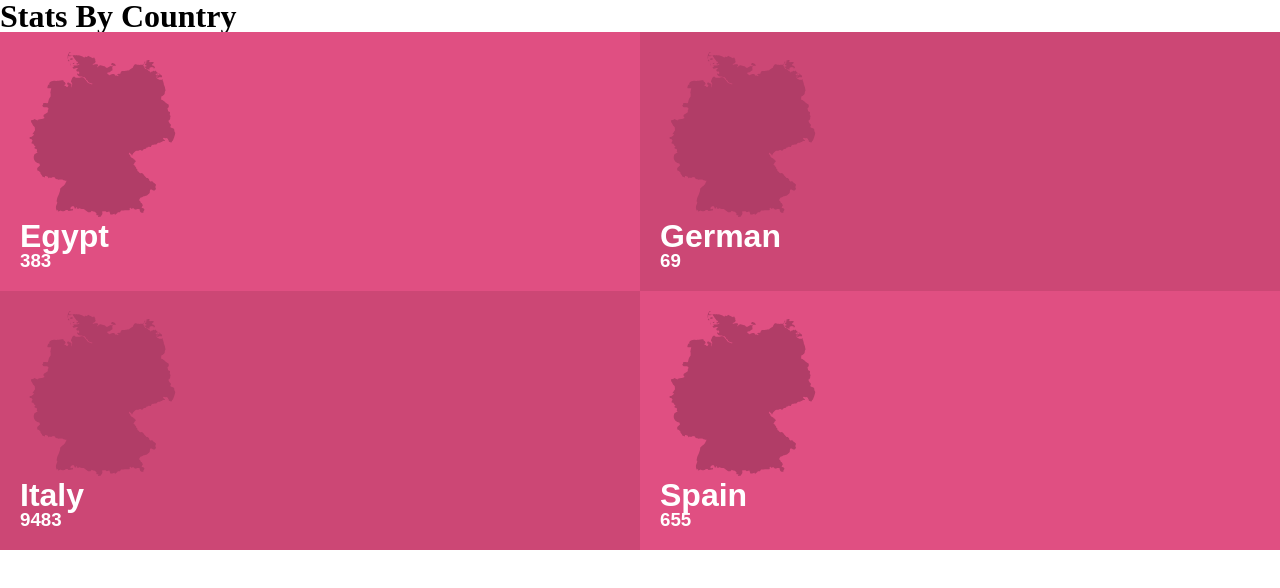
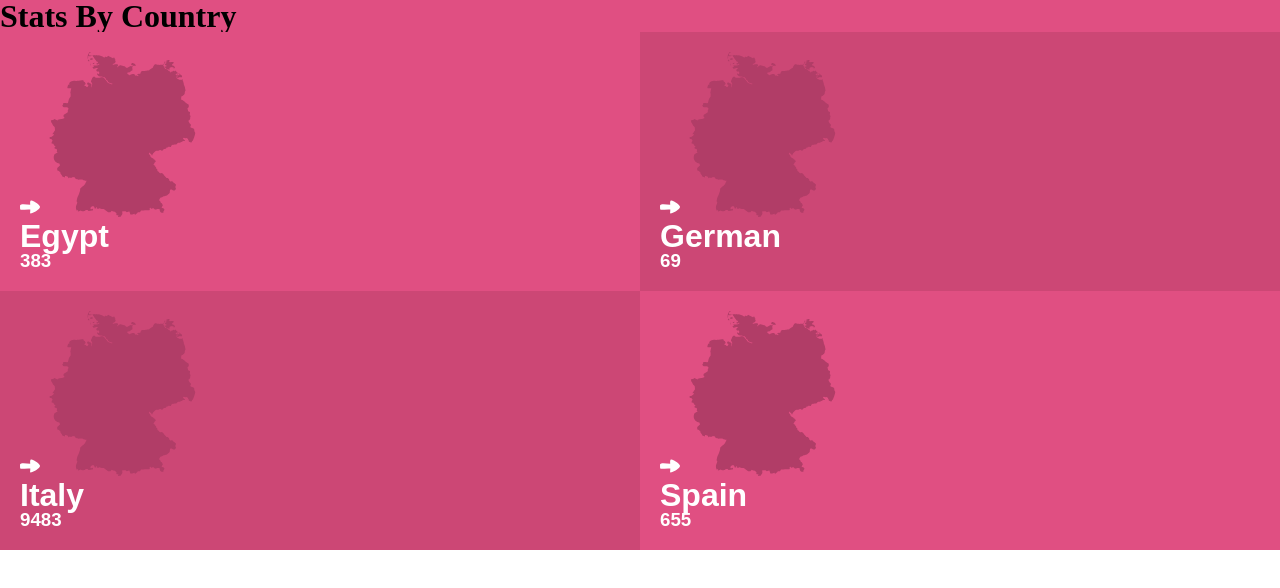
Before and after one commit to Abdona/Covid19, a React (Create React App) app: page / in a window 1280 px wide. Shown: the top 588 px of the page. Built offline with nearby package versions, Linux system fonts and the light colour scheme.

Commit message:
Use grid to style home page

```diff
--- a/src/components/countrycomponent.js
+++ b/src/components/countrycomponent.js
@@ -3,12 +3,14 @@
 import { Link } from 'react-router-dom';
 import style from './countrycomponent.module.css';
 import flag from '../assets/country.svg';
+import navarrow from '../assets/right-arrow.svg';
 
 const Country = (props) => {
   const stylex = props.class === 'even' ? style.country1 : style.country2;
   return (
     <Link to="/description" className={style.Link}>
       <div className={stylex}>
+        <img src={navarrow} alt="navarrow" />
         <img src={flag} alt={props.country} />
         <h1>
           {props.country}
--- a/src/components/countrycomponent.module.css
+++ b/src/components/countrycomponent.module.css
@@ -8,7 +8,8 @@
   background-color: #cc4775;
 }
 
-.container h1,
+.country1 h1,
+.country2 h1,
 h3 {
   color: #fff;
   text-decoration: none;
--- a/src/components/homecomponent.js
+++ b/src/components/homecomponent.js
@@ -2,7 +2,7 @@ import Country from './countrycomponent';
 import style from './homecomponent.module.css';
 
 const Home = () => (
-  <>
+  <div className={style.home}>
     <h1>Stats By Country</h1>
     <div className={style.container}>
       <Country class="even" country="Egypt" styleclass="container1" today_confirmed="383" />
@@ -10,7 +10,7 @@ const Home = () => (
       <Country class="odd" country="Italy" styleclass="container1" today_confirmed="9483" />
       <Country class="even" country="Spain" styleclass="container2" today_confirmed="655" />
     </div>
-  </>
+  </div>
 );
 
 export default Home;
--- a/src/components/homecomponent.module.css
+++ b/src/components/homecomponent.module.css
@@ -1,3 +1,7 @@
+.home h1:first-child {
+  background-color: #e04f82;
+}
+
 .container {
   display: grid;
   grid-template-columns: auto auto;
```
Also changed, not shown: src/assets/right-arrow.svg (added).
